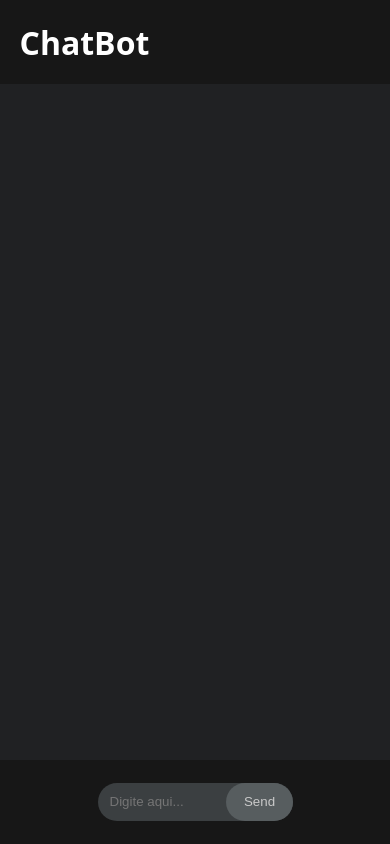
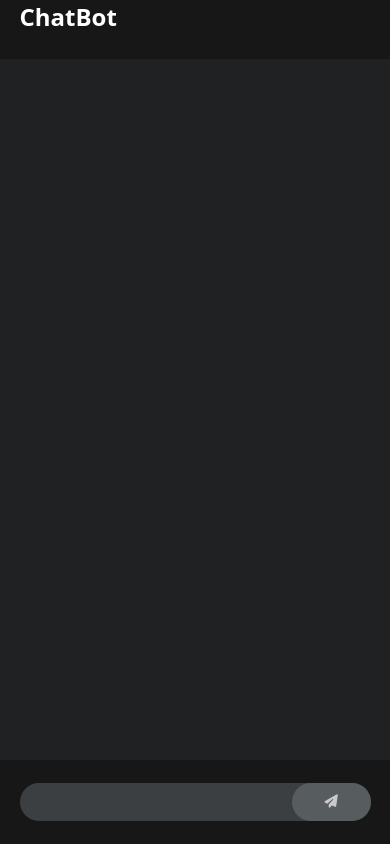
Before and after one commit to mlpasqualoto/chat-bot, a website with bundled scripts: page public/index.html in a window 390 px wide. Built offline with nearby package versions, Linux system fonts and the light colour scheme.

Commit message:
Responsividade em display móveis concluída

```diff
--- a/public/css/styles.css
+++ b/public/css/styles.css
@@ -1,13 +1,10 @@
-body {
+body, html, p, h1 {
   font-family: system-ui, -apple-system, BlinkMacSystemFont, 'Segoe UI', Roboto, Oxygen, Ubuntu, Cantarell, 'Open Sans', 'Helvetica Neue', sans-serif;
   margin: 0;
   padding: 0;
   color: #FFFFFF;
-}
-
-p, h1 {
-  margin: 0;
-  padding: 0;
+  width: 100%;
+  height: 100%;
 }
 
 * {
@@ -16,7 +13,9 @@ p, h1 {
 
 #totalScreen {
   width: 100vw;
-  height: 100vh;
+  height: 100dvh;
+  display: flex;
+  flex-direction: column;
 }
 
 header {
@@ -39,10 +38,10 @@ header {
 #chatBox {
   background-color: #202123;
   width: 100%;
-  height: 80%;
   display: flex;
   justify-content: center;
   align-items: center;
+  flex-grow: 1;
 }
 
 #chat {
@@ -139,3 +138,35 @@ header {
   border: none;
   color: #c9c9c9;
 }
+
+@media only screen and (max-width: 950px) {
+  #chat {
+    width: 80%;
+  }
+
+  #inputWraper {
+    width: 80%;
+  }
+}
+
+@media only screen and (max-width: 600px) {
+  #chat {
+    width: 90%;
+  }
+
+  #inputWraper {
+    width: 90%;
+  }
+
+  #input::placeholder {
+    color: transparent;
+  }
+
+  header {
+    height: 7%;
+  }
+
+  h1 {
+    font-size: 1.5rem;
+  }
+}
--- a/public/index.html
+++ b/public/index.html
@@ -5,6 +5,7 @@
     <meta http-equiv="X-UA-Compatible" content="IE=edge" />
     <meta name="viewport" content="width=device-width, initial-scale=1.0" />
     <link rel="stylesheet" href="./css/styles.css" />
+    <link rel="stylesheet" href="https://cdnjs.cloudflare.com/ajax/libs/font-awesome/6.6.0/css/all.min.css">
     <title>ChatBot</title>
   </head>
   <body>
@@ -18,7 +19,7 @@
       <div id="sendMessage">
         <div id="inputWraper">
           <input type="text" id="input" placeholder="Digite aqui..." autocomplete="off" />
-          <button id="btnSend">Send</button>
+          <button id="btnSend"><i class="fa-solid fa-paper-plane"></i></button>
         </div>
       </div>
     </div>
```
